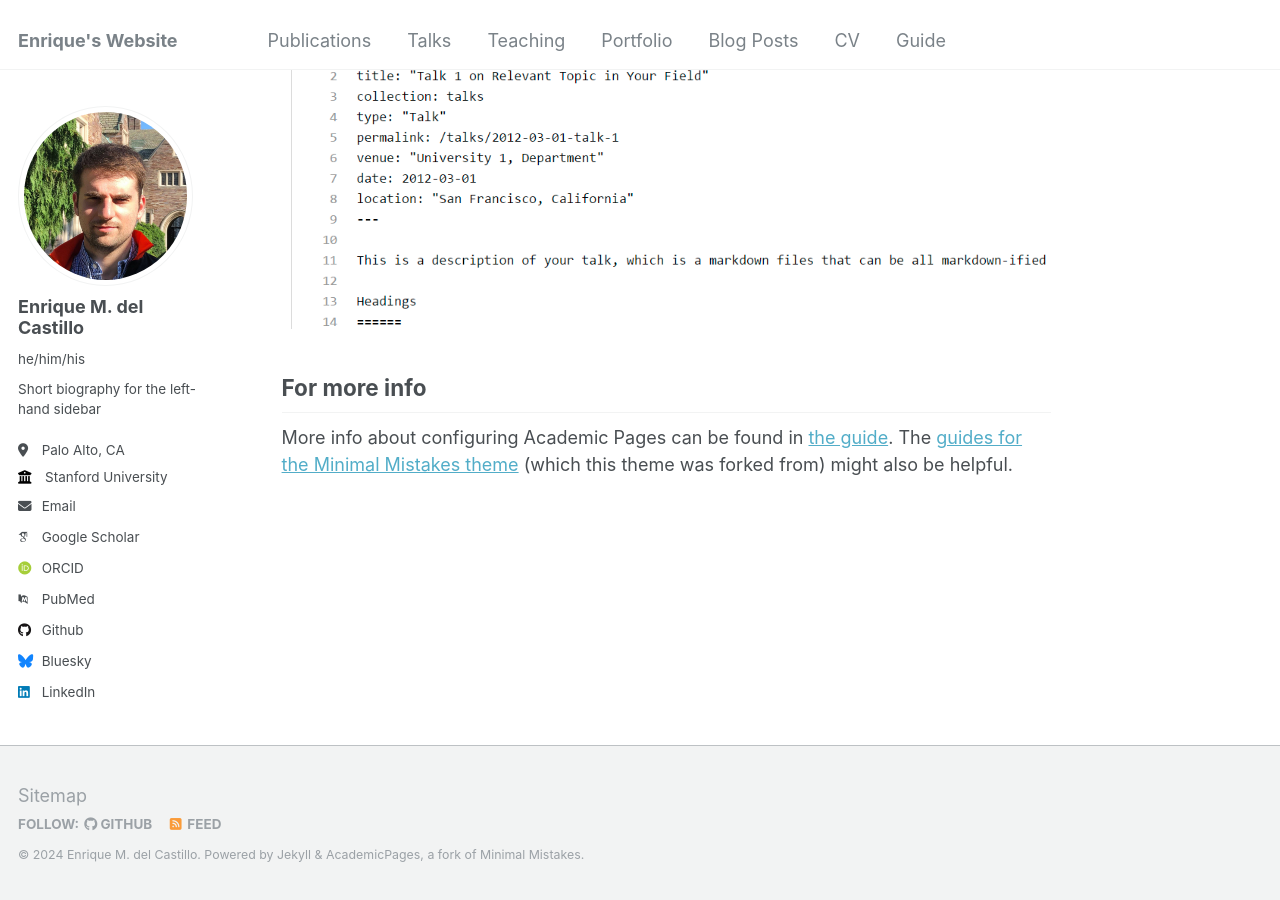
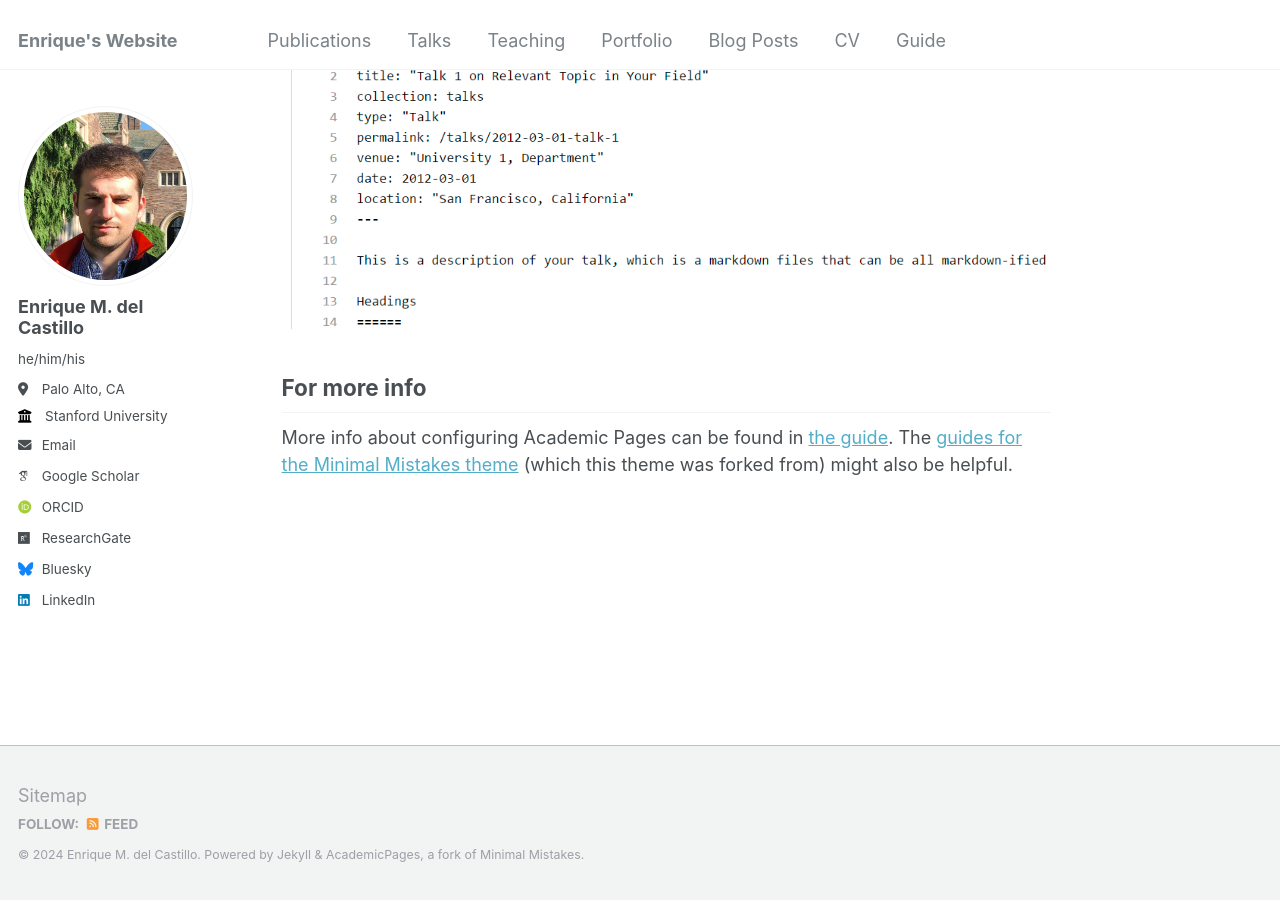
Before and after one commit to emdc19/emdcwebsite, a Jekyll site: the page built from _pages/about.md, in a window 1280 px wide and 900 px high, scrolled down 2660 px. Built offline with Jekyll 4.4.1, drawn with Linux system fonts in a browser that asks for light colours; some web fonts are replaced; part of the change alters nothing that is shown.

Commit message:
Update _config.yml

```diff
--- a/_config.yml
+++ b/_config.yml
@@ -24,26 +24,26 @@ author:
   avatar           : "pp_lr.jpg"
   name             : "Enrique M. del Castillo"
   pronouns         : "he/him/his"
-  bio              : "Short biography for the left-hand sidebar"
+  bio              : #"Short biography for the left-hand sidebar"
   location         : "Palo Alto, CA"
   employer         : "Stanford University"
   uri              : # URL
   email            : "emdc@stanford.edu"
 
   # Academic websites
-  arxiv            : # URL - Update with the correct link to your profile
+  #arxiv            : # URL - Update with the correct link to your profile
   googlescholar    : "https://scholar.google.com/citations?user=TC6VCWsAAAAJ&hl=en"
-  impactstory      : # URL
-  orcid            : "https://www.researchgate.net/profile/Enrique-Del-Castillo-2"
-  semantic         : # URL
-  pubmed           : "https://www.ncbi.nlm.nih.gov/pubmed/?term=john+snow"
-  researchgate     : # URL
+  #impactstory      : # URL
+  orcid            : https://orcid.org/0000-0002-7505-1705
+  #semantic         : # URL
+  #pubmed           : "https://www.ncbi.nlm.nih.gov/pubmed/?term=john+snow"
+  researchgate     :  "https://www.researchgate.net/profile/Enrique-Del-Castillo-2"
 
   # Repositories and software development
   bitbucket        : # Username - Update with your username on the site
   codepen          : # Username
   dribbble         : # Username
-  github           : "academicpages"
+  #github           : "academicpages"
   kaggle           : # Username
   stackoverflow    : # User number or user number and name (i.e., use "1" or "1/jeff-atwood")
 
```
